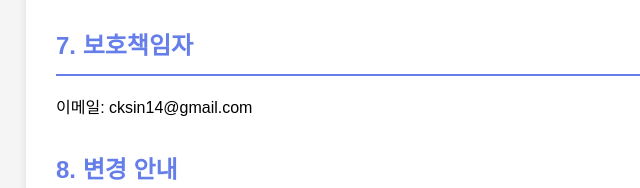
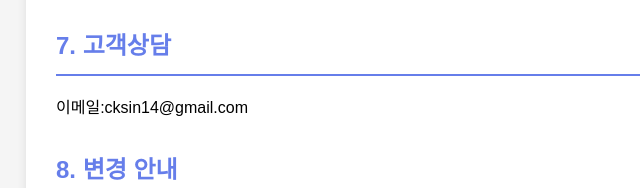
Before and after one commit to neulsom1004/neulsom1004.github.io, a plain HTML site: page privacy-policy.html in a window 1280 px wide. Shown: the part 1207-1395 px from the top of the page, 214-854 px from the left. Drawn offline with Linux system fonts and the light colour scheme.

Commit message:
Update privacy-policy.html

```diff
--- a/privacy-policy.html
+++ b/privacy-policy.html
@@ -39,8 +39,8 @@ h2{color:#667eea;border-bottom:2px solid #667eea;padding-bottom:8px;margin-top:3
 <h2>6. 사용자 권리</h2>
 <p>• 개인정보 열람<br>• 개인정보 수정<br>• 개인정보 삭제</p>
 
-<h2>7. 보호책임자</h2>
-<p>이메일: cksin14@gmail.com </p>
+<h2>7. 고객상담 </h2>
+<p>이메일:cksin14@gmail.com</p>
 
 <h2>8. 변경 안내</h2>
 <p>본 방침 변경 시 7일 전 공지합니다.</p>
```
